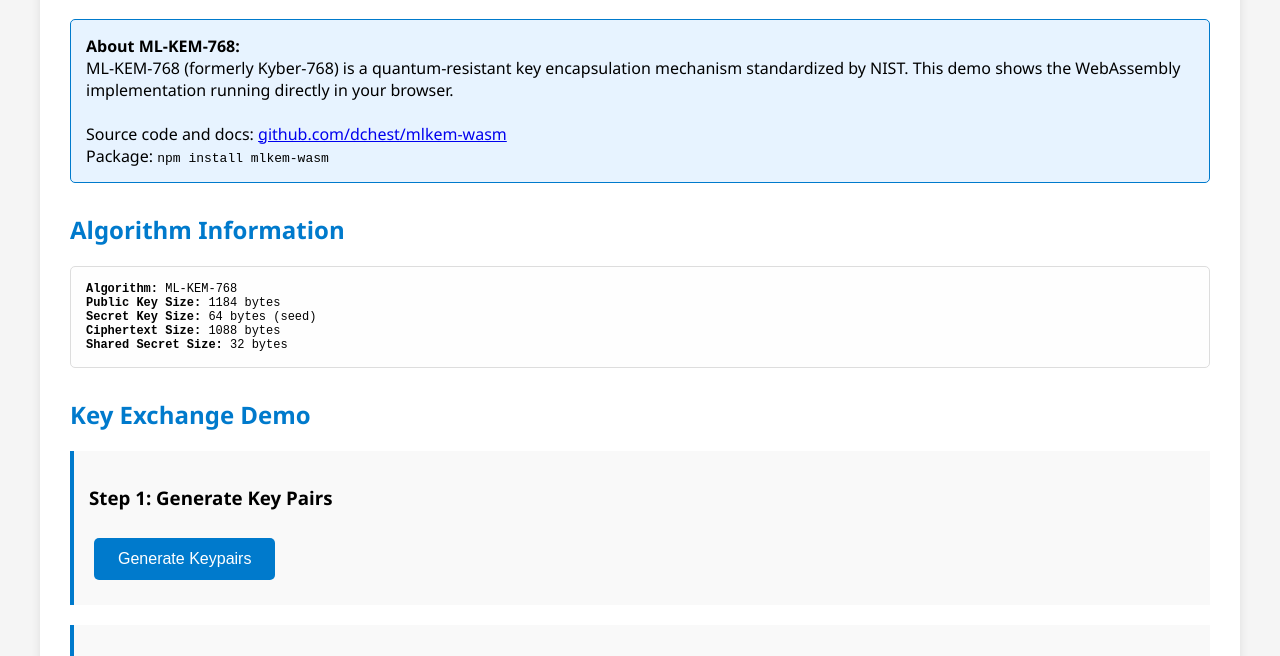
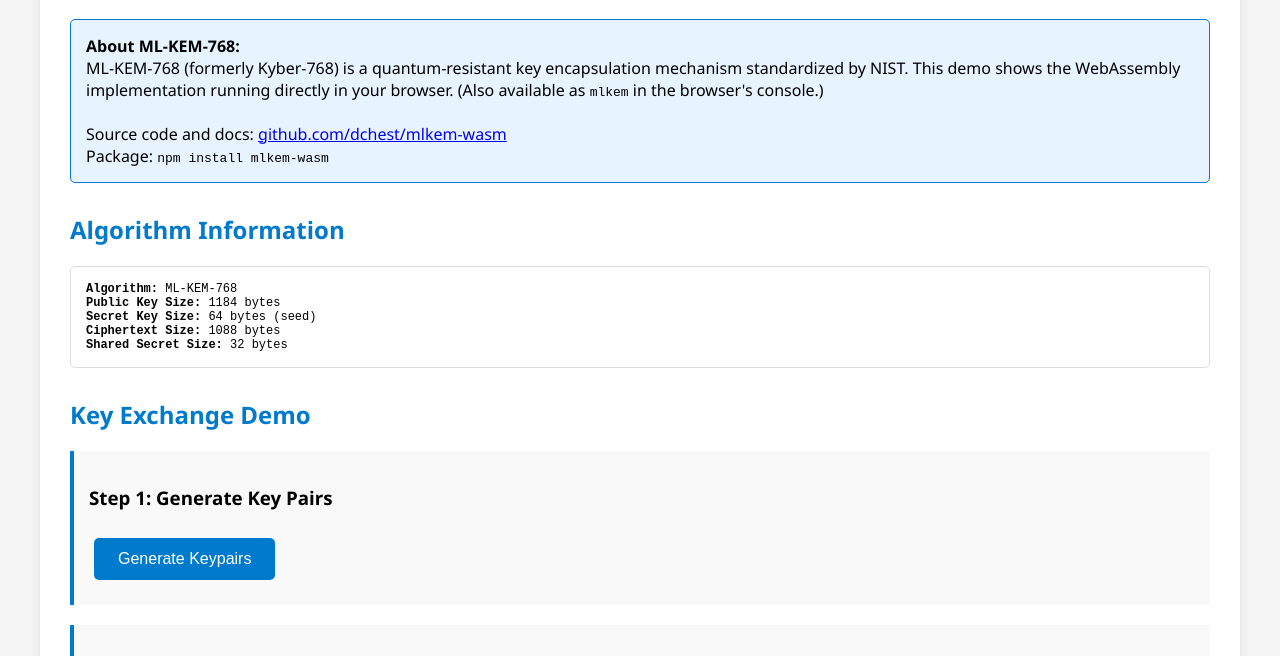
Before and after one commit to dchest/mlkem-wasm, a website: page index.html in a window 1280 px wide. Shown: the part 130-786 px from the top of the page. Drawn offline with Linux system fonts and the light colour scheme.

Commit message:
Demo: expose window.mlkem

```diff
--- a/index.html
+++ b/index.html
@@ -155,7 +155,7 @@
             <strong>About ML-KEM-768:</strong><br>
             ML-KEM-768 (formerly Kyber-768) is a quantum-resistant key encapsulation mechanism
             standardized by NIST. This demo shows the WebAssembly implementation running
-            directly in your browser.
+            directly in your browser. (Also available as <code>mlkem</code> in the browser's console.)
             <br><br>
             Source code and docs: <a href="https://github.com/dchest/mlkem-wasm">github.com/dchest/mlkem-wasm</a>
             <br>
@@ -204,6 +204,9 @@
 
     <script type="module">
         import mlkem from './dist/mlkem.js';
+
+        // Make it available in console.
+        window.mlkem = mlkem;
 
         let keypair = null;
         let aliceKeypair = null;
```
